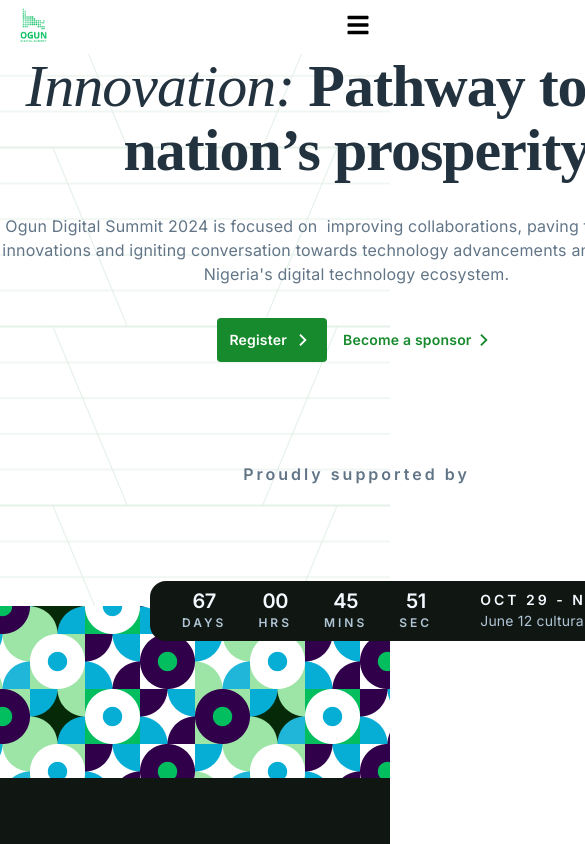
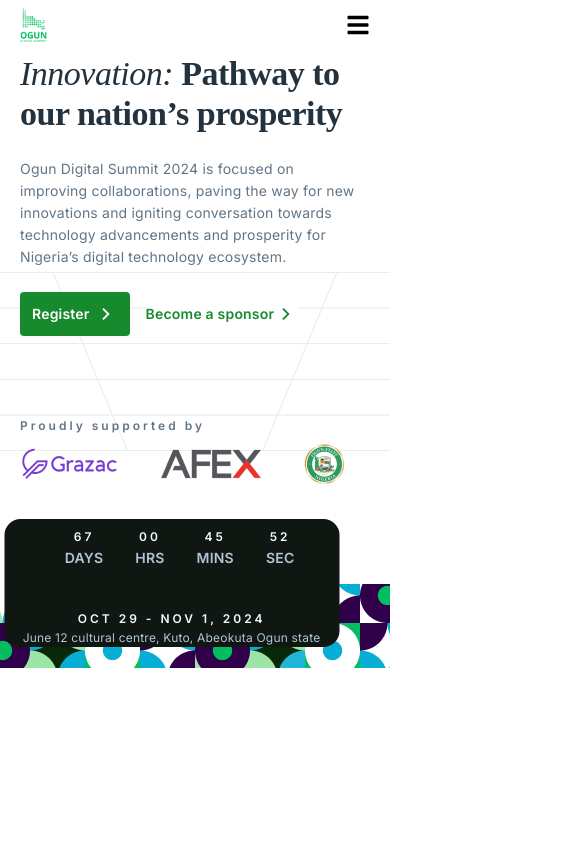
Before and after one commit to Paulmat33/Ogun-Summit, a React (Vite) app: page / in a window 390 px wide. Shown: the top 844 px of the page, 585 px wide, since content can reach past the window. Built offline with nearby package versions, Linux system fonts and the light colour scheme; a web font is replaced by a local one.

Commit message:
new mobile

```diff
--- a/src/App.jsx
+++ b/src/App.jsx
@@ -15,11 +15,11 @@
     <div>
       <Navbar/>
       <Hero/>
-      <SectionA/>
+      {/* <SectionA/>
       <SectionB/>
       <SectionC/>
       <SectionD/>
-      <Footer/>
+      <Footer/> */}
     </div>
   )
 }
--- a/src/Components/Footer/Footer.css
+++ b/src/Components/Footer/Footer.css
@@ -6,7 +6,7 @@
   background-position: center;
 }
 .footer {
-  background: var(--darkblack);
+  background: var(--dark-black);
   padding-top: 80px;
   padding-bottom: 80px;
 }
@@ -25,7 +25,7 @@
 }
 .footer-links li {
   font-family: var(--inter);
-  color: var(--lightsub);
+  color: var(--light-sub);
   font-size: 16px;
   font-weight: 600;
   line-height: 24px;
@@ -50,7 +50,7 @@
 }
 .footer-copyright p {
   font-family: var(--inter);
-  color: var(--textcol);
+  color: var(--text-col);
   font-size: 16px;
   font-weight: 400;
   line-height: 24px;
--- a/src/Components/Hero/Hero.css
+++ b/src/Components/Hero/Hero.css
@@ -1,6 +1,8 @@
 .hero {
   background-image: url("../../assets/Lines-1.png");
+  background-repeat: no-repeat;
   background-position: center;
+  /* width: 100%; */
 }
 .hero-section {
   margin: 0 auto;
@@ -29,7 +31,7 @@
 }
 .hero-section p {
   font-family: var(--inter);
-  color: var(--textcol);
+  color: var(--text-col);
   font-size: 16px;
   font-weight: 400;
   line-height: 24px;
@@ -79,7 +81,7 @@
 
 .support h5 {
   font-family: var(--inter);
-  color: var(--textcol);
+  color: var(--text-col);
   font-size: 16px;
   font-weight: 600;
   line-height: 24px;
@@ -96,6 +98,7 @@
 
 .header-bottom-section {
   position: relative;
+  margin-top: 100px;
 }
 
 .background-div {
@@ -103,19 +106,20 @@
   height: 172px;
   background-repeat: no-repeat;
   background-position: center;
-  margin-top: 100px;
 }
 .countdown {
-  background: var(--darkblack);
-  width: 700px;
+  background: var(--dark-black);
+  width: 719px;
   border-radius: 16px;
   border: 1px;
   font-family: var(--inter);
   display: flex;
+  z-index: 2;
   position: absolute;
-  top: -25px;
-  left: 360px;
-  right: 360px;
+  top: -1%;
+  left: 50%;
+  transform: translate(-50%, -50%);
+  z-index: 2;
   flex-direction: row;
   align-items: center;
   gap: 32px;
@@ -139,7 +143,7 @@
   line-height: 24px;
   letter-spacing: -0.5px;
   text-align: center;
-  color: var(--lightwhite);
+  color: var(--light-white);
 }
 .days-text {
   font-size: 12px;
@@ -160,7 +164,7 @@
   line-height: 20px;
   letter-spacing: 3px;
   text-align: left;
-  color: var(--lightwhite);
+  color: var(--light-white);
 }
 .date-text {
   font-size: 14px;
@@ -176,4 +180,97 @@
     left: 150px;
     right: 150px;
   }
+  .countdown {
+    left: 50%;
+  }
 }
+@media (max-width: 768px) {
+  .background-div{
+    height: 100px;
+  }
+}
+@media(max-width: 425px){
+  .hero-section {
+    margin: 0 20px;
+    width: 335px;
+  }
+  .hero-section h1 {
+    font-size: 34px;
+    line-height: 40px;
+    letter-spacing: -0.5px;
+    text-align: left;
+    padding-bottom: 24px;
+    width: 323px;
+  }
+  span {
+    font-size: 34px;
+    line-height: 40px;
+    letter-spacing: -0.5px;
+    text-align: left;
+  }
+  .hero-section p {
+    font-size: 14px;
+    line-height: 22px;
+    letter-spacing: 0.2px;
+    text-align: left;
+    padding-bottom: 24px;
+  }
+.button {
+  justify-content: flex-start;
+  padding-bottom: 80px;
+}
+.support h5 {
+  font-size: 12px;
+  line-height: 20px;
+  text-align: left;
+  padding-bottom: 8px;
+}
+.sponsor-img {
+  display: flex;
+  flex-direction: row;
+  align-items: center;
+  gap: 41.39px;
+  overflow-x: hidden;
+}
+.background-div{
+  height: 84px;
+}
+.countdown {
+  left: 44%;
+}
+.countdown{
+ flex-direction: column;
+  width: 335px;
+}
+.number{
+  font-size: 12px;
+line-height: 20px;
+letter-spacing: 3px;
+text-align: left;
+}
+.days-text{
+font-size: 14px;
+line-height: 22px;
+letter-spacing: 0.20000000298023224px;
+text-align: center;
+
+}
+.date {
+  display: flex;
+  flex-direction: column;
+  align-items: center;
+}
+.date-number{
+font-size: 12px;
+line-height: 20px;
+letter-spacing: 3px;
+text-align: left;
+}
+.date-text{
+font-size: 12px;
+font-weight: 400;
+line-height: 18px;
+letter-spacing: 0.20000000298023224px;
+text-align: center;
+}
+}
--- a/src/Components/Hero/Hero.jsx
+++ b/src/Components/Hero/Hero.jsx
@@ -1,4 +1,4 @@
-import React, { useState, useEffect } from "react";
+import { useState, useEffect, useMemo } from "react";
 import "./Hero.css";
 import rightarrow from "../../assets/arrow-right.png";
 import rightgreen from "../../assets/arrow-green.png";
@@ -14,7 +14,7 @@
   const [minutes, setMinutes] = useState(0);
   const [seconds, setSeconds] = useState(0);
 
-  const targetDate = new Date("2024-10-29T12:00:00.000Z"); // replace with your target date
+  const targetDate =useMemo(() => new Date("2024-10-29T12:00:00.000Z"), []);
 
   useEffect(() => {
     const intervalId = setInterval(() => {
@@ -52,9 +52,9 @@
           Innovation: <span>Pathway to our nation’s prosperity</span>
         </h1>
         <p>
-          Ogun Digital Summit 2024 is focused on  improving collaborations,
+          Ogun Digital Summit 2024 is focused on improving collaborations,
           paving the way for new innovations and igniting conversation towards
-          technology advancements and prosperity for Nigeria's digital
+          technology advancements and prosperity for Nigeria’s digital
           technology ecosystem.
         </p>
 
@@ -71,7 +71,7 @@
 
         <div className="support">
           <h5>Proudly supported by</h5>
-          {/* <div className="sponsor-img">
+          <div className="sponsor-img">
             <img src={Grazac} alt="Grazac" className="moving-img" />
 
             <img src={Afex} alt="Afex" className="moving-img" />
@@ -81,7 +81,7 @@
             <img src={Technomy} alt="Technomy" className="moving-img" />
 
             <img src={Daily} alt="Daily" className="moving-img" />
-          </div> */}
+          </div>
         </div>
       </div>
 
--- a/src/Components/Navbar/Navbar.css
+++ b/src/Components/Navbar/Navbar.css
@@ -7,7 +7,6 @@
 }
 .nav {
   display: flex;
-  flex-direction: row;
   list-style: none;
   align-items: center;
   padding-left: 213px;
@@ -17,7 +16,7 @@
 li {
   padding-left: 16px;
   font-family: var(--inter);
-  color: var(--textcol);
+  color: var(--text-col);
   font-size: 14px;
   font-weight: 600;
   line-height: 24px;
@@ -55,29 +54,18 @@
 }
 
 @media (max-width: 1024px) {
-  nav {
-    padding-left: 100px;
+  .nav {
+    padding-left: 150px;
     padding-right: 150px;
-    gap: 16px;
   }
 }
 
 @media (max-width: 768px) {
-  nav {
-    padding-left: 50px;
-    padding-right: 50px;
-  }
-  .nav {
-    display: flex;
-    flex-direction: row;
-    list-style: none;
-    align-items: center;
-    padding-left: 25px;
-    padding-right: 25px;
-    gap: 16px;
-  }
+
+.nav{
+  padding-left: 50px;
+  padding-right: 50px;
 }
-
 @media (max-width: 425px) {
   .header {
     justify-content: space-between;
@@ -168,3 +156,4 @@
     border: none;
   }
 }
+}
--- a/src/Components/Navbar/Navbar.jsx
+++ b/src/Components/Navbar/Navbar.jsx
@@ -1,5 +1,4 @@
-// // src\Components\Navbar\Navbar.jsx
-import React, { useState } from "react";
+import { useState } from "react";
 import "./Navbar.css";
 import Logo from "../../assets/footer-logo.png";
 import arrow from "../../assets/arrow.png";
@@ -30,9 +29,10 @@
       <div>
         <button className="register">
           Register
-          <img src={rightarrow} alt="arrow" />{" "}
+          <img src={rightarrow} alt="arrow" />
         </button>
       </div>
+
       <div>
         <FaBars className="bar" onClick={handleMobileNav} />
       </div>
--- a/src/Components/SectionA/SectionA.css
+++ b/src/Components/SectionA/SectionA.css
@@ -1,5 +1,5 @@
 .sectionA {
-  background: var(--darkblack);
+  background: var(--dark-black);
 }
 .section-A {
   padding-top: 100px;
@@ -7,7 +7,7 @@
 }
 .sectionA h1 {
   font-family: var(--platypi);
-  color: var(--lightwhite);
+  color: var(--light-white);
   font-size: 34px;
   font-weight: 600;
   line-height: 40px;
@@ -23,7 +23,7 @@
   line-height: 24px;
   letter-spacing: 0.20000000298023224px;
   text-align: left;
-  color: var(--lightsub);
+  color: var(--light-sub);
   width: 505px;
   padding-bottom: 24px;
 }
@@ -61,7 +61,7 @@
   flex-direction: row;
   align-items: center;
   font-family: var(--inter);
-  color: var(--lightwhite);
+  color: var(--light-white);
   gap: 16px;
   padding: 24px 40px;
 }
--- a/src/Components/SectionC/SectionC.jsx
+++ b/src/Components/SectionC/SectionC.jsx
@@ -44,8 +44,13 @@
 
       <div className="schedule">
         <h1>Schedule of event</h1>
-        <p className="plan">Get to know our agenda to help you plan ahead for this year</p>
-        <p className="digital">Get to know the agenda we have for the 3 days of Ogun digital summit this year</p>
+        <p className="plan">
+          Get to know our agenda to help you plan ahead for this year
+        </p>
+        <p className="digital">
+          Get to know the agenda we have for the 3 days of Ogun digital summit
+          this year
+        </p>
       </div>
 
       <div className="tab">
@@ -62,7 +67,7 @@
           </div>
 
           <div>
-            <div className="confrence-day">
+            <div className="conference-day">
               <h5>Conference Day 1</h5>
             </div>
             <div className="agenda-list">
@@ -97,8 +102,6 @@
             </div>
           </div>
         </div>
-
-
       </div>
     </div>
   );
--- a/src/Components/SectionD/SectionD.css
+++ b/src/Components/SectionD/SectionD.css
@@ -19,7 +19,7 @@
 }
 .sectionD-heading p {
   font-family: var(--inter);
-  color: var(--textcol);
+  color: var(--text-col);
   font-size: 14px;
   font-weight: 400;
   line-height: 22px;
@@ -105,7 +105,7 @@
 }
 .sectionD-last-text p {
   font-family: var(--inter);
-  color: var(--textcol);
+  color: var(--text-col);
   font-size: 16px;
   font-weight: 400;
   line-height: 24px;
--- a/src/index.css
+++ b/src/index.css
@@ -6,15 +6,15 @@
   --inter: "Inter", sans-serif;
   --green:#178A2D;
   --lightgreen:#ACFAAC;
-  --darkblack:#101611;
+  --dark-black:#101611;
   --orange:#FA6C20;
-  --offwhite:#F7F8F8;
+  --off-white:#F7F8F8;
   --border:#F2F3F4;
   --white:#FFFFFF;
-  --textcol:#627587;
+  --text-col:#627587;
   --black:#23323F;
-  --lightwhite:#F2F9FF;
-  --lightsub:#B0C5D6;
+  --light-white:#F2F9FF;
+  --light-sub:#B0C5D6;
 }
 
 *{
@@ -38,6 +38,13 @@
   }
 }
 
+@media (max-width: 768px) {
+  .container{
+    padding-left: 40px;
+    padding-right: 40px;
+  }
+}
+
 @media (max-width: 425px) {
   .container{
     padding-left: 20px;
```
Also changed, not shown: src/Components/SectionB/SectionB.css (+7 -7 lines), src/Components/SectionC/SectionC.css (+8 -8 lines).
